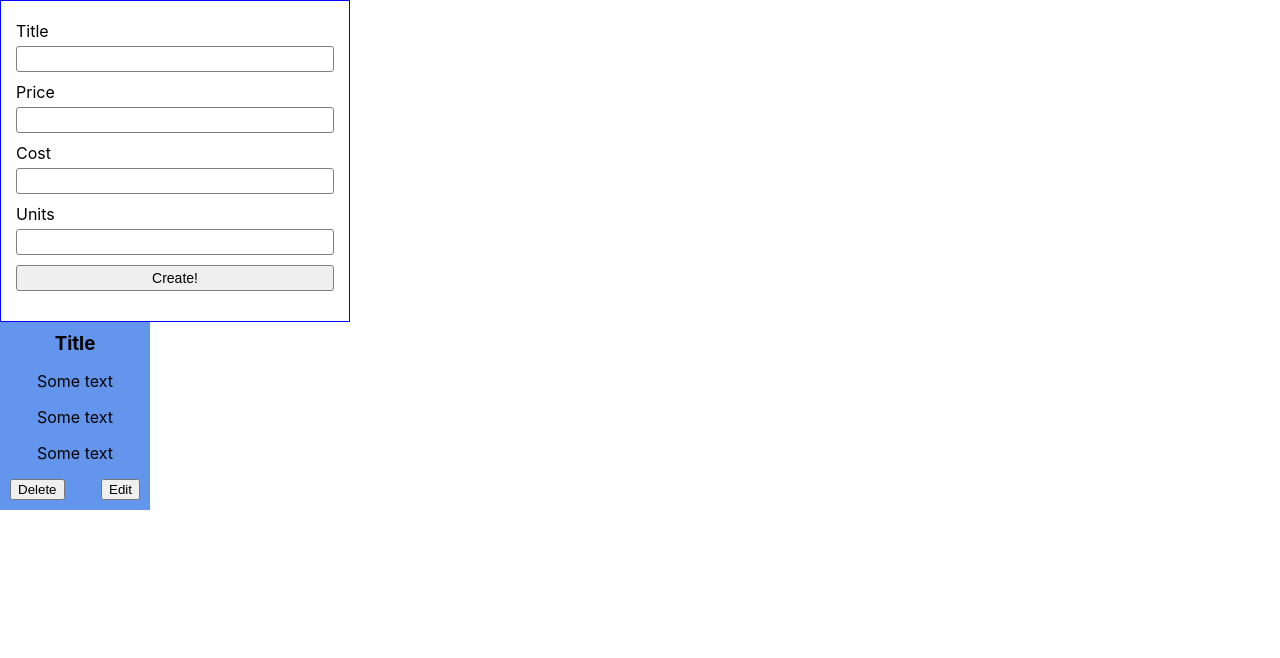
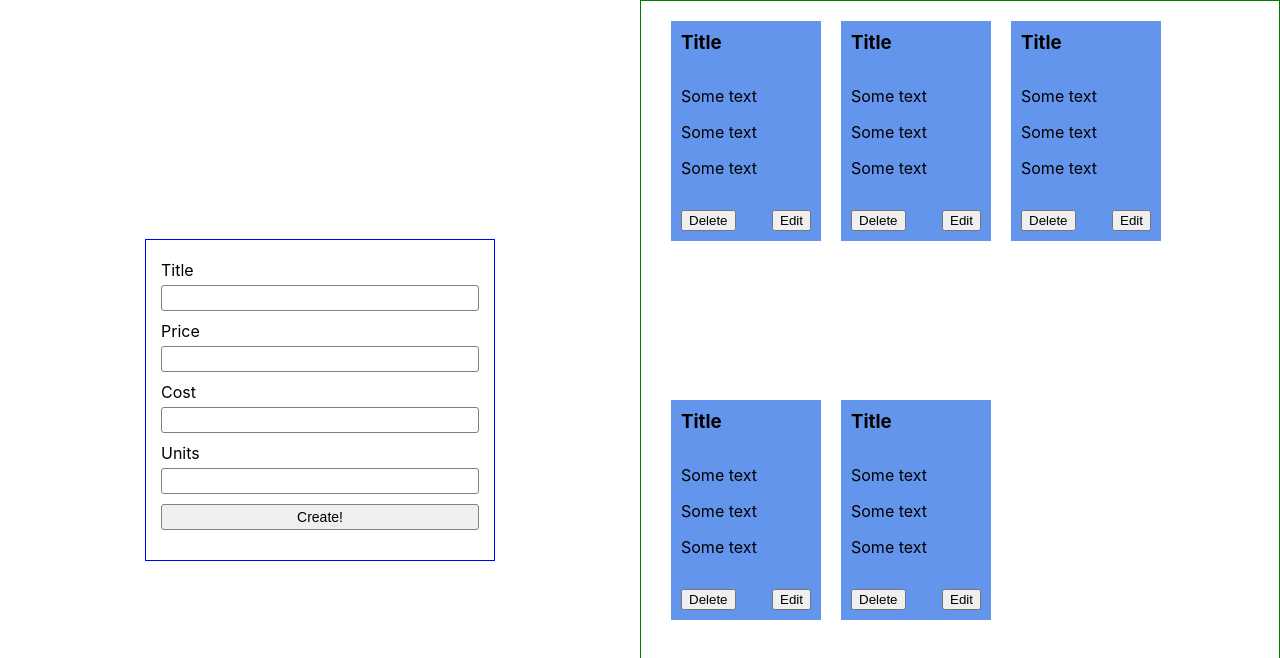
Before and after one commit to DanielAzocarDev/inventory-control, a React (Create React App) app: page / in a window 1280 px wide. Shown: the top 658 px of the page. Built offline with nearby package versions, Linux system fonts and the light colour scheme.

Commit message:
layout prototype & some ajustments

```diff
--- a/src/App.css
+++ b/src/App.css
@@ -2,41 +2,23 @@
   box-sizing: border-box;
 }
 
-.App {
-  text-align: center;
+.container {
+  width: 100vw;
+  height: 100vh;
+  display: flex;
 }
 
-.App-logo {
-  height: 40vmin;
-  pointer-events: none;
+.form-container {
+  width: 50%;
+  display: flex;
+  justify-content: center;
+  align-items: center;
 }
 
-@media (prefers-reduced-motion: no-preference) {
-  .App-logo {
-    animation: App-logo-spin infinite 20s linear;
-  }
+.item-list {
+  width: 50%;
+  display: flex;
+  flex-wrap: wrap;
+  padding: 20px;
+  border: 1px solid green;
 }
-
-.App-header {
-  background-color: #282c34;
-  min-height: 100vh;
-  display: flex;
-  flex-direction: column;
-  align-items: center;
-  justify-content: center;
-  font-size: calc(10px + 2vmin);
-  color: white;
-}
-
-.App-link {
-  color: #61dafb;
-}
-
-@keyframes App-logo-spin {
-  from {
-    transform: rotate(0deg);
-  }
-  to {
-    transform: rotate(360deg);
-  }
-}
--- a/src/App.js
+++ b/src/App.js
@@ -5,9 +5,17 @@ import Item from "./components/item/Item";
 
 function App() {
   return (
-    <div className="App">
-      <AddItem />
-      <Item />
+    <div className="container">
+      <div className="form-container">
+        <AddItem />
+      </div>
+      <div className="item-list">
+        <Item />
+        <Item />
+        <Item />
+        <Item />
+        <Item />
+      </div>
     </div>
   );
 }
--- a/src/components/additem/AddItem.scss
+++ b/src/components/additem/AddItem.scss
@@ -1,5 +1,5 @@
 .form {
-  max-width: 350px;
+  width: 350px;
   padding: 20px 15px;
   display: flex;
   flex-direction: column;
--- a/src/components/item/Item.scss
+++ b/src/components/item/Item.scss
@@ -1,7 +1,12 @@
 .item {
-  max-width: 150px;
+  width: 150px;
+  height: 220px;
   background: #6495ed;
+  display: flex;
+  flex-direction: column;
+  justify-content: space-between;
   padding: 10px;
+  margin: 0 10px;
   h3 {
     margin: 0;
   }
```
